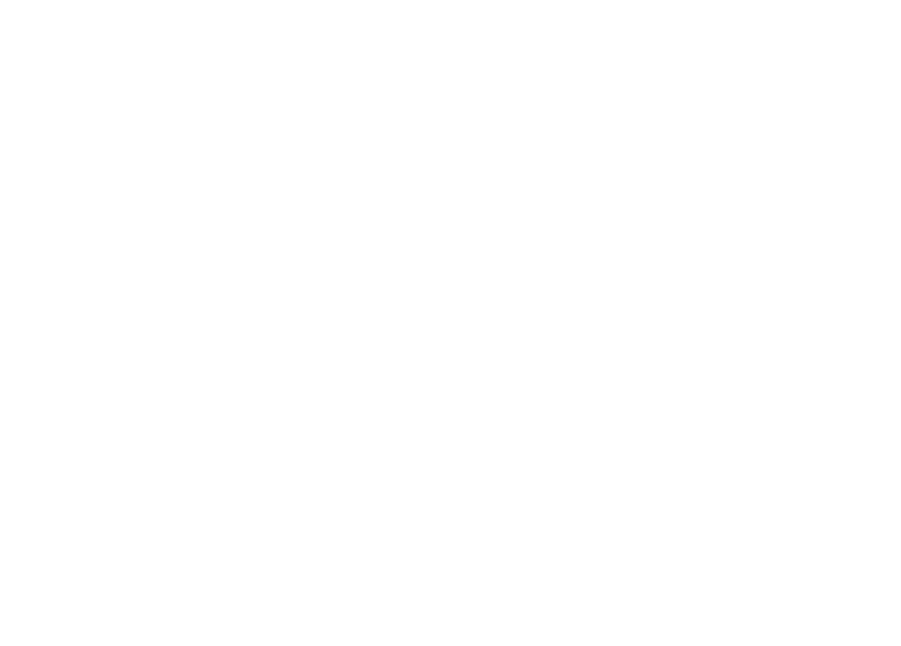
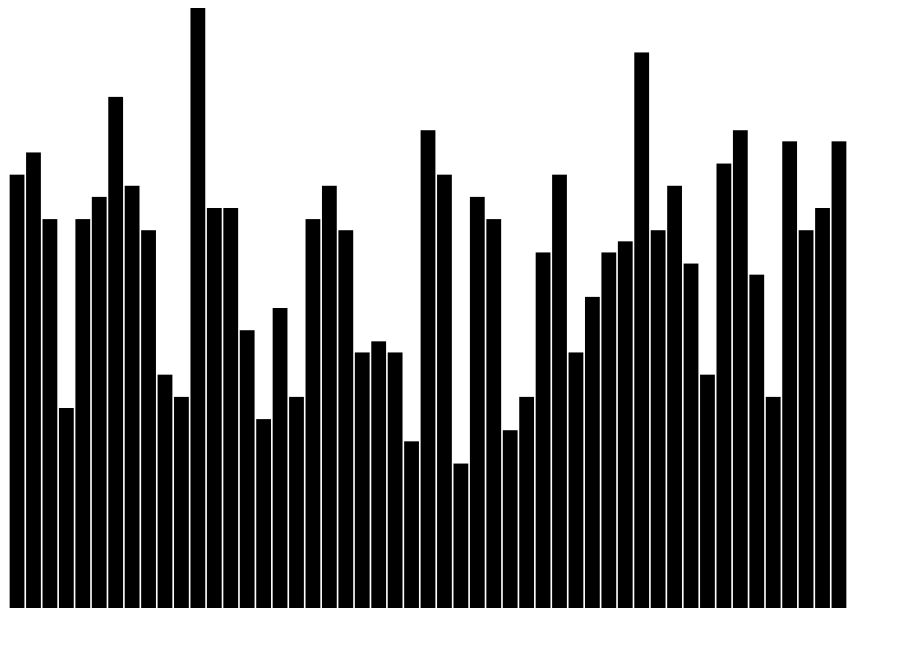
Before and after one commit to ylesia-wu/dsc106-project3, a SvelteKit app: page / in a window 1280 px wide. Shown: the top 646 px of the page, without its empty margins (0-901 px from the left). Built offline with nearby package versions, Linux system fonts and the light colour scheme.

Commit message:
Update App.svelte

```diff
--- a/src/components/App.svelte
+++ b/src/components/App.svelte
@@ -35,15 +35,14 @@
             // }
         });
         // data = data;
-        // state = state;
-        // numDrivers = numDrivers;
-        // speeding = speeding;
-        // alcohol = alcohol;
-        // notDistracted = notDistracted;
-        // noPrevious = noPrevious;
+        state = state;
+        numDrivers = numDrivers;
+        speeding = speeding;
+        alcohol = alcohol;
+        notDistracted = notDistracted;
+        noPrevious = noPrevious;
     });
 
-    // console.log(noPrevious);
 
     let xScale;
     let yScale;
@@ -64,8 +63,8 @@
                 .padding(0.1);
 
     $: yScale = d3.scaleLinear()
-                .domain([0, d3.max(numDrivers, (d) => d.value)])
-                .range([height, 0]); // Adjust the range as needed
+                .domain([0, d3.max(speeding, (d) => d.value)])
+                .range([0, height]); // Adjust the range as needed
     // });
 
     // function update(selectedVar) {
@@ -116,15 +115,15 @@
                 </g>
             {/each}
 		</g> -->
-
-
+        <!-- {console.log('Inside for loop:', numDrivers)} -->
 
         <!-- bars -->
         <!-- <g class="bars"> -->
-			{#each numDrivers as data, i}
+			{#each speeding as data}
+                {console.log('Inside for loop:', numDrivers)}
 				<rect
                     x={xScale(data.state)}
-                    y={0}
+                    y={height - yScale(data.value)}
                     width={xScale.bandwidth()}
                     height={yScale(data.value)}
 				/>
@@ -161,8 +160,8 @@
 
 </main>
 
-<style>
+<!-- <style>
     rect {
        fill: blue;
     }
-</style>
+</style> -->
```
